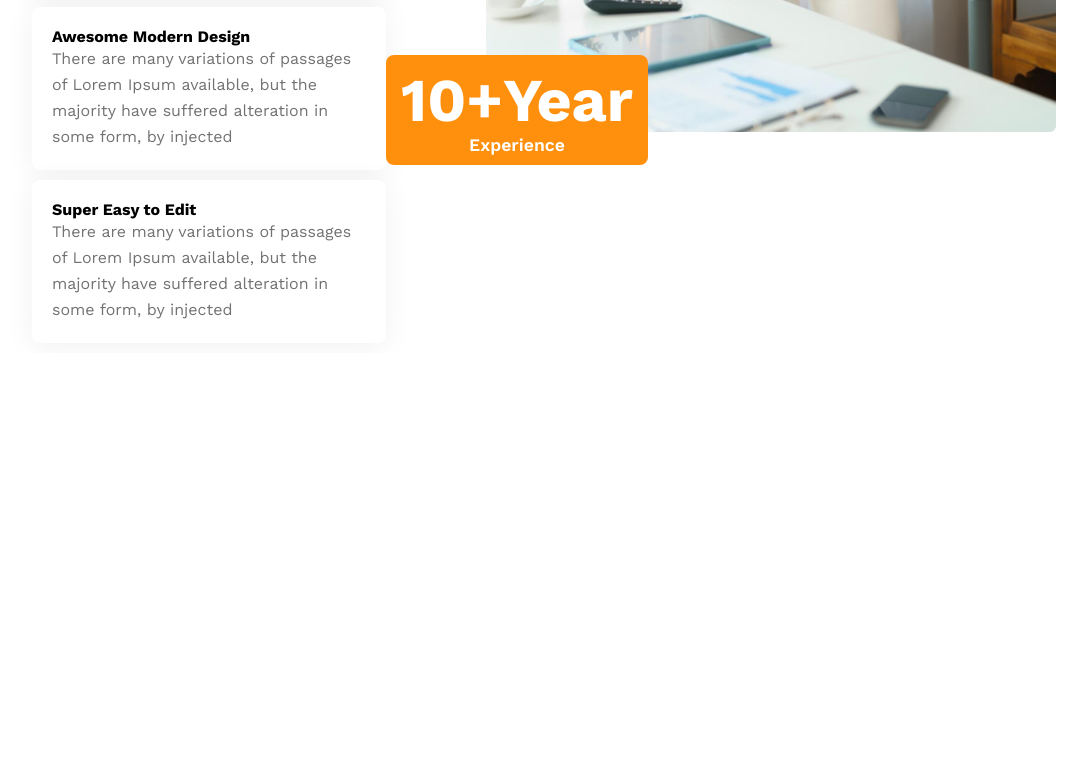
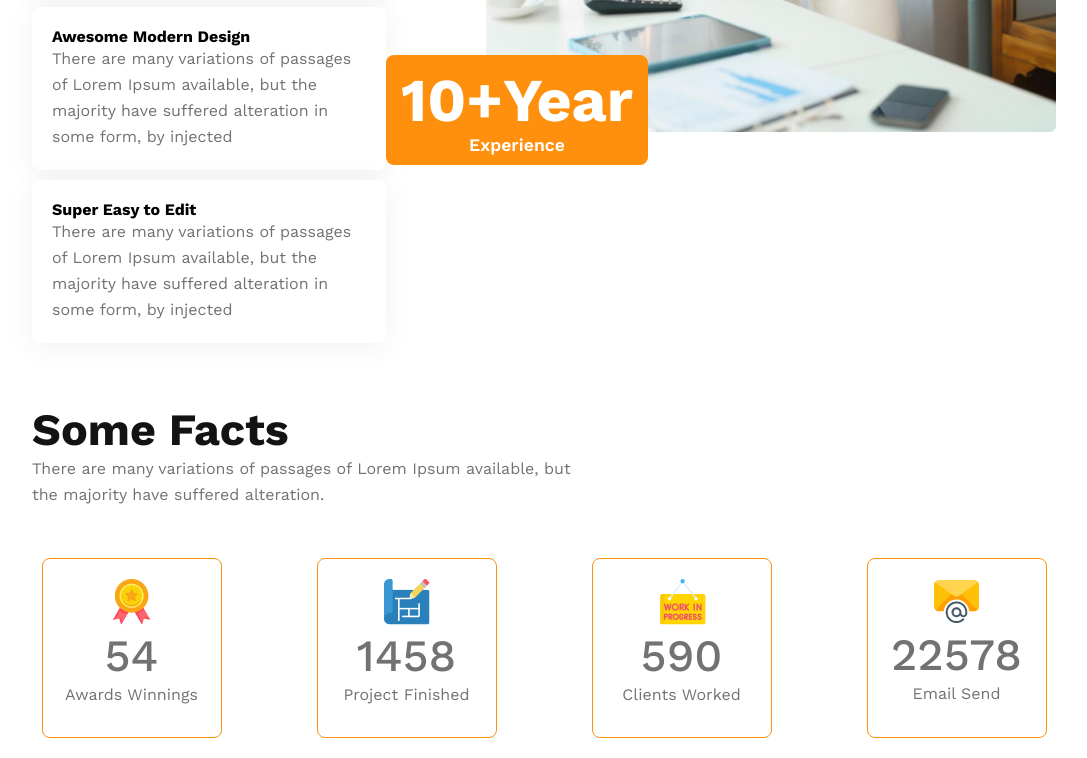
Before and after one commit to shohrab11/g3-architects-responsive, a plain HTML site: page index.html in a window 1280 px wide. Shown: the part 2299-3057 px from the top of the page, without its empty margins (96-1183 px from the left). Before the commit the page ends 2652 px from the top, so only its background shows below. Drawn offline with nearby package versions, Linux system fonts and the light colour scheme.

Commit message:
Some fact section is copleted

```diff
--- a/index.html
+++ b/index.html
@@ -56,6 +56,7 @@
             </div>
         </section>
         <!-- quick list section end here   -->
+         <!-- Featured section start here   -->
         <section class="featured-section">
             <div class="featured-text-section">
                 <h2 class="section-title left-border">Features you will love & enjoy</h2>
@@ -85,9 +86,43 @@
                 </button>
             </div>
         </section>
+        <!-- Featured section End here   -->
+        <!-- Fact section start here   -->
         <section class="section-fact">
-
+            <h2 class="section-title">Some Facts</h2>
+            <p class="section-description">There are many variations of passages of Lorem Ipsum available, but <br> the majority have suffered alteration.</p>
+            <div class="fact-area">
+                <div class="fact-card">
+                    <div class="fact-padding">
+                        <img src="images/icons/ribon.png" alt="">
+                        <h2 class="section-heading">54</h2>
+                        <p class="section-description">Awards Winnings</p>
+                    </div>
+                </div>
+                <div class="fact-card">
+                    <div class="fact-padding">
+                        <img src="images/icons/projects.png" alt="">
+                        <h2 class="section-heading">1458</h2>
+                        <p class="section-description">Project Finished</p>
+                    </div>
+                </div>
+                <div class="fact-card">
+                    <div class="fact-padding">
+                        <img src="images/icons/customers.png" alt="">
+                        <h2 class="section-heading">590</h2>
+                        <p class="section-description">Clients Worked</p>
+                    </div>
+                </div>
+                <div class="fact-card">
+                    <div class="fact-padding">
+                        <img src="images/icons/email.png" alt="">
+                        <h2 class="section-heading">22578</h2>
+                        <p class="section-description">Email Send</p>
+                    </div>
+                </div>
+            </div>
         </section>
+        <!-- Fact section end here   -->
     </main>
     <footer></footer>
 </body>
--- a/style/style.css
+++ b/style/style.css
@@ -227,9 +227,11 @@ main {
     margin-bottom: 10px;
 
 }
-.featured-card>p{
+
+.featured-card>p {
     margin-bottom: 0px;
 }
+
 .experience {
     color: #FFF;
     text-align: center;
@@ -246,9 +248,45 @@ main {
 }
 
 /* Featured  section end here   */
+
+/* Fact  section start here   */
+
+
+
+/* Fact  section end here   */
+.section-fact {
+    margin-top: 50px;
+
+}
+
+.section-fact>p {
+    text-align: left;
+
+}
+.fact-area{
+    display:flex;
+    align-items: center;
+    justify-content: center;
+    gap: 95px;
+    margin-top: 50px;
+}
+.fact-card {
+    width: 180px;
+    height: 180px;
+    border-radius: 8px;
+    border: 1px solid #FF900E;
+    text-align: center;
+
+}
+.fact-padding{
+    padding: 20px;
+
+}
+
 /* responsive for mobile   */
 
 @media screen and (max-width: 576px) {
+    .fact-area,
     .featured-section,
     .quick-list,
     nav,
@@ -265,6 +303,7 @@ main {
         display: grid;
         grid-template-columns: repeat(1, 1fr);
     }
+
     .featured-image {
         max-width: 100%;
         height: auto;
@@ -274,8 +313,9 @@ main {
         max-width: 100%;
         height: auto;
     }
+
     .btn {
         margin-top: -200px;
-        margin-left: 20px;
+        margin-left: 0px;
     }
 }
```
